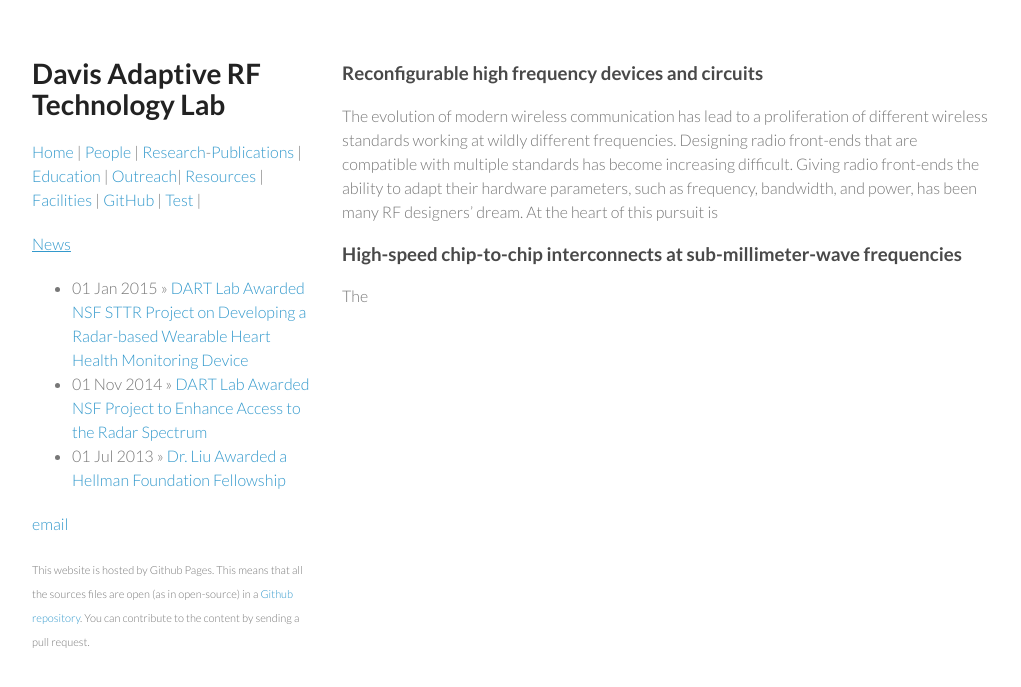
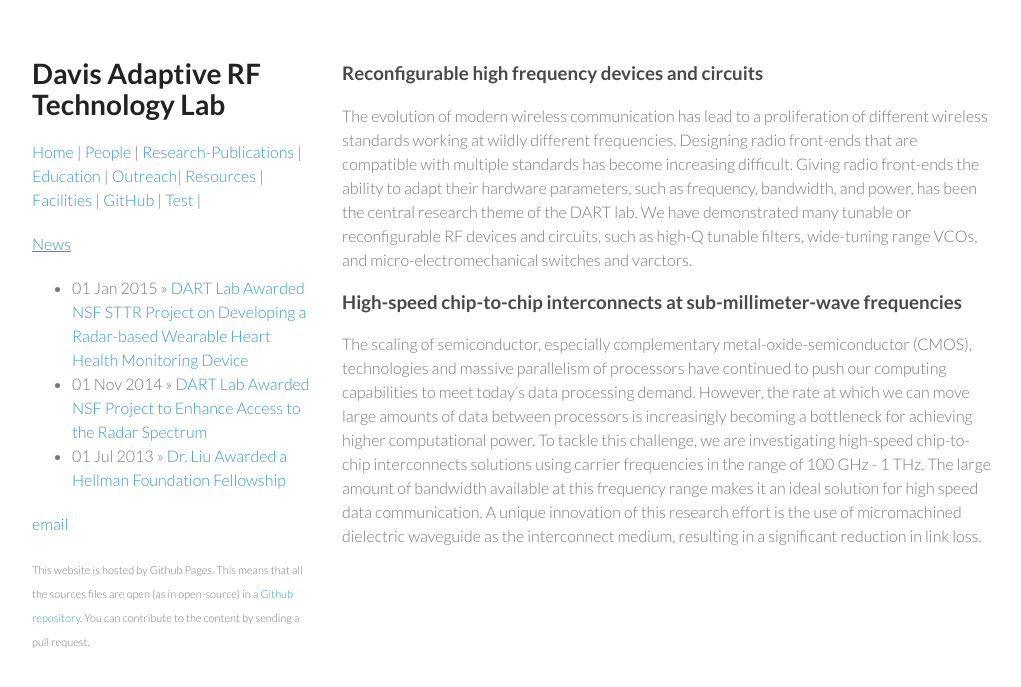
Before and after one commit to ucdart/ucdart.github.io, a Jekyll site: the page built from research/index.md, in a window 1280 px wide. Shown: the top 687 px of the page, without its empty margins (128-1149 px from the left). Built offline with Jekyll 4.4.1, drawn with Linux system fonts in a browser that asks for light colours.

Commit message:
Updated index.md

```diff
--- a/research/index.md
+++ b/research/index.md
@@ -6,8 +6,8 @@ published: true
 
 ### Reconfigurable high frequency devices and circuits
 
-The evolution of modern wireless communication has lead to a proliferation of different wireless standards working at wildly different frequencies. Designing radio front-ends that are compatible with multiple standards has become increasing difficult. Giving radio front-ends the ability to adapt their hardware parameters, such as frequency, bandwidth, and power, has been many RF designers' dream. At the heart of this pursuit is
+The evolution of modern wireless communication has lead to a proliferation of different wireless standards working at wildly different frequencies. Designing radio front-ends that are compatible with multiple standards has become increasing difficult. Giving radio front-ends the ability to adapt their hardware parameters, such as frequency, bandwidth, and power, has been the central research theme of the DART lab. We have demonstrated many tunable or reconfigurable RF devices and circuits, such as high-Q tunable filters, wide-tuning range VCOs, and micro-electromechanical switches and varctors.
 
 ### High-speed chip-to-chip interconnects at sub-millimeter-wave frequencies
 
-The
+The scaling of semiconductor, especially complementary metal-oxide-semiconductor (CMOS), technologies and massive parallelism of processors have continued to push our computing capabilities to meet today’s data processing demand. However, the rate at which we can move large amounts of data between processors is increasingly becoming a bottleneck for achieving higher computational power. To tackle this challenge, we are investigating high-speed chip-to-chip interconnects solutions using carrier frequencies in the range of 100 GHz - 1 THz. The large amount of bandwidth available at this frequency range makes it an ideal solution for high speed data communication. A unique innovation of this research effort is the use of micromachined dielectric waveguide as the interconnect medium, resulting in a significant reduction in link loss.
```
